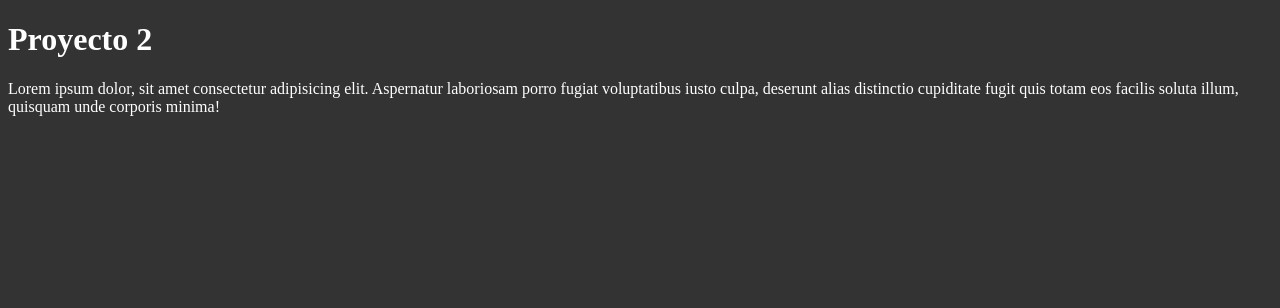
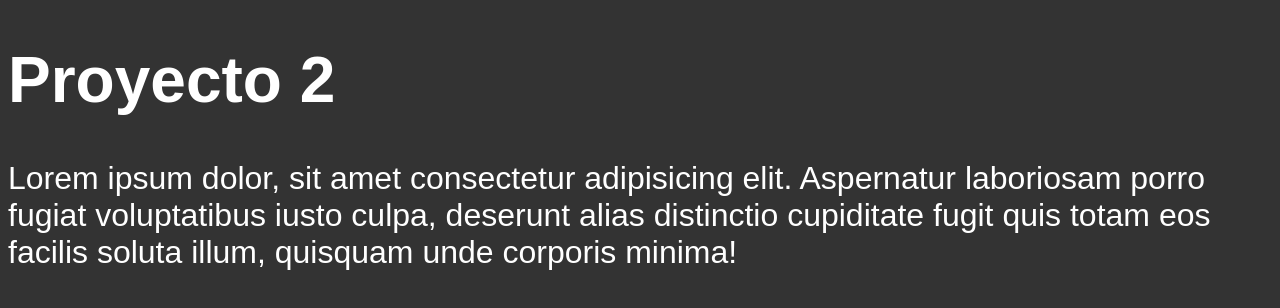
Before and after one commit to emanuel9263/proyecto-02, a plain HTML site: page index.html in a window 1280 px wide. Drawn offline with Linux system fonts and the light colour scheme.

Commit message:
cambio en el tamañp de fuente

```diff
--- a/css/styles.css
+++ b/css/styles.css
@@ -1,4 +1,6 @@
 body{
   background-color: #333;
   color: #fff;
+  font-family: Arial, Helvetica, sans-serif;
+  font-size: 2em;;
 }
```
